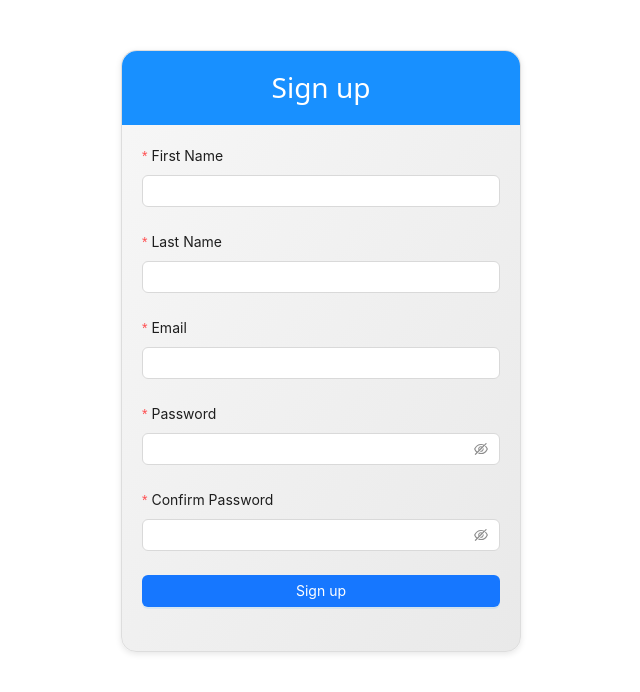
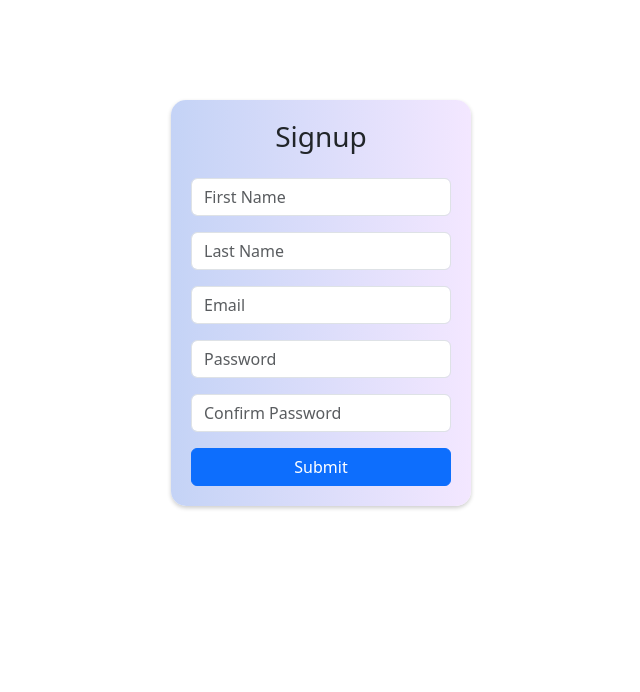
Before and after one commit to jobrack-io/Jobly, a React (Create React App) app in the folder Codebase/jobly-web/: page / in a window 1280 px wide. Shown: the top 692 px of the page, without its empty margins (319-959 px from the left). Built offline with nearby package versions, Linux system fonts and the light colour scheme.

Commit message:
Change UI from Ant Design to Bootstrap

```diff
--- a/Codebase/jobly-web/src/SignupForm.tsx
+++ b/Codebase/jobly-web/src/SignupForm.tsx
@@ -1,132 +1,178 @@
 import React, { useState } from 'react';
-import { Form, Input, Button, notification } from 'antd';
+import axios from 'axios';
 
-const SignupForm = () => {
-  const [loading, setLoading] = useState(false);
+const SignupForm: React.FC = () => {
+  const [formData, setFormData] = useState({
+    firstname: '',
+    lastname: '',
+    email: '',
+    password: '',
+    confirm_password: '',
+  });
 
-  const onFinish = async (values: any) => {
-    setLoading(true);
+  const [formErrors, setFormErrors] = useState({
+    firstname: '',
+    lastname: '',
+    email: '',
+    password: '',
+    confirm_password: '',
+  });
 
-    // Prepare the payload
-    const payload = {
-      firstname: values.firstname,
-      lastname: values.lastname,
-      email: values.email,
-      password: values.password,
+  const handleChange = (event: React.ChangeEvent<HTMLInputElement>) => {
+    const { name, value } = event.target;
+    setFormData({
+      ...formData,
+      [name]: value,
+    });
   };
 
-    try {
-      // Call the backend API
-      const response = await fetch('http://localhost:8080/user/signup', {
-        method: 'POST',
-        headers: {
-          'Content-Type': 'application/json',
-        },
-        body: JSON.stringify(payload),
-      });
+  const validateForm = () => {
+    let isValid = true;
+    const newFormErrors:  { firstname: string; lastname: string; email: string; password: string; confirm_password: string; } = {firstname: "", lastname: "", email: "", password: "", confirm_password: ""};
 
-      // Handle the response
-      if (response.ok) {
-        // Signup successful
-        setTimeout(() => {
-            setLoading(false);
-            notification.success({
-              message: 'Signup Successful',
-              description: 'You have been successfully signed up!',
-            });
-          }, 1000);
-      } else {
-        // Signup failed
-        setTimeout(() => {
-            setLoading(false);
-            notification.error({
-              message: 'Signup Failed',
-              description: 'Something went wrong, please retry!',
-            });
-          }, 1000);
-      }
-    } catch (error) {
-        setTimeout(() => {
-            setLoading(false);
-            notification.error({
-              message: 'Signup Failed',
-              description: 'Something went wrong, please retry!',
-            });
-          }, 1000);
+    // Validate firstname
+    if (!formData.firstname) {
+      isValid = false;
+      newFormErrors.firstname = 'First Name is required';
     }
 
-    setLoading(false);
+    // Validate lastname
+    if (!formData.lastname) {
+      isValid = false;
+      newFormErrors.lastname = 'Last Name is required';
+    }
+
+    // Validate email
+    if (!formData.email) {
+      isValid = false;
+      newFormErrors.email = 'Email is required';
+    } else if (!/\S+@\S+\.\S+/.test(formData.email)) {
+      isValid = false;
+      newFormErrors.email = 'Invalid email format';
+    }
+
+    // Validate password
+    if (!formData.password) {
+      isValid = false;
+      newFormErrors.password = 'Password is required';
+    }
+
+    // Validate confirm_password
+    if (!formData.confirm_password) {
+      isValid = false;
+      newFormErrors.confirm_password = 'Confirm Password is required';
+    } else if (formData.password !== formData.confirm_password) {
+      isValid = false;
+      newFormErrors.confirm_password = 'Passwords do not match';
+    }
+
+    setFormErrors(newFormErrors);
+    return isValid;
   };
 
-  const onFinishFailed = (errorInfo: any) => {
-    console.log('Failed:', errorInfo);
+  const handleSubmit = async (event: React.FormEvent<HTMLFormElement>) => {
+    event.preventDefault();
+
+    if (validateForm()) {
+      // Perform API call using Axios or Fetch here
+      try {
+        await axios.post('http://localhost:8080/user/signup', {
+          firstname: formData.firstname,
+          lastname: formData.lastname,
+          email: formData.email,
+          password: formData.password,
+        });
+        // Handle successful form submission
+        alert('Signup successful!');
+      } catch (error) {
+        // Handle error in form submission
+        alert('Signup failed. Please try again later.');
+      }
+    }
   };
 
   return (
-    <div style={{ width: 400, margin: '50px auto 0', border: '1px solid #ddd', borderRadius: 15, boxShadow: '0 2px 6px rgba(0, 0, 0, 0.1)', background: 'linear-gradient(to bottom right, #f7f7f7, #e9e9e9)' }}>
-      <h3 style={{ textAlign: 'center', padding: '20px 0', background: '#1890ff', color: '#fff', margin: 0, borderTopLeftRadius: 15, borderTopRightRadius: 15 }}>Sign up</h3>
-      <Form
-        onFinish={onFinish}
-        onFinishFailed={onFinishFailed}
-        layout="vertical"
-        style={{ padding: '20px' }}
+    <div
+      style={{
+        width: '300px',
+        margin: '100px auto 0',
+        padding: '20px',
+        borderRadius: '15px',
+        boxShadow: '0 2px 4px rgba(0, 0, 0, 0.2)',
+        background: 'linear-gradient(to right, #c4d3f6, #f3e7ff)',
+      }}
     >
-        <Form.Item
-          label="First Name"
+      <form onSubmit={handleSubmit}>
+        <h3 className="text-center mb-4">Signup</h3>
+        <div className="mb-3">
+          <input
+            type="text"
             name="firstname"
-          rules={[{ required: true, message: 'Please enter your first name' }]}
-        >
-          <Input />
-        </Form.Item>
-
-        <Form.Item
-          label="Last Name"
+            className="form-control"
+            placeholder="First Name"
+            value={formData.firstname}
+            onChange={handleChange}
+          />
+          {formErrors.firstname && (
+            <div className="text-danger">{formErrors.firstname}</div>
+          )}
+        </div>
+        <div className="mb-3">
+          <input
+            type="text"
             name="lastname"
-          rules={[{ required: true, message: 'Please enter your last name' }]}
-        >
-          <Input />
-        </Form.Item>
-
-        <Form.Item
-          label="Email"
+            className="form-control"
+            placeholder="Last Name"
+            value={formData.lastname}
+            onChange={handleChange}
+          />
+          {formErrors.lastname && (
+            <div className="text-danger">{formErrors.lastname}</div>
+          )}
+        </div>
+        <div className="mb-3">
+          <input
+            type="email"
             name="email"
-          rules={[{ required: true, message: 'Please enter your email' }]}
-        >
-          <Input type="email" />
-        </Form.Item>
-
-        <Form.Item
-          label="Password"
+            className="form-control"
+            placeholder="Email"
+            value={formData.email}
+            onChange={handleChange}
+          />
+          {formErrors.email && (
+            <div className="text-danger">{formErrors.email}</div>
+          )}
+        </div>
+        <div className="mb-3">
+          <input
+            type="password"
             name="password"
-          rules={[{ required: true, message: 'Please enter your password' }]}
-        >
-          <Input.Password />
-        </Form.Item>
-
-        <Form.Item
-          label="Confirm Password"
+            className="form-control"
+            placeholder="Password"
+            value={formData.password}
+            onChange={handleChange}
+          />
+          {formErrors.password && (
+            <div className="text-danger">{formErrors.password}</div>
+          )}
+        </div>
+        <div className="mb-3">
+          <input
+            type="password"
             name="confirm_password"
-          rules={[
-            { required: true, message: 'Please confirm your password' },
-            ({ getFieldValue }) => ({
-              validator(_, value) {
-                if (!value || getFieldValue('password') === value) {
-                  return Promise.resolve();
-                }
-                return Promise.reject(new Error('The two passwords do not match'));
-              },
-            }),
-          ]}
-        >
-          <Input.Password />
-        </Form.Item>
-
-        <Form.Item>
-          <Button type="primary" htmlType="submit" loading={loading} block>
-            Sign up
-          </Button>
-        </Form.Item>
-      </Form>
+            className="form-control"
+            placeholder="Confirm Password"
+            value={formData.confirm_password}
+            onChange={handleChange}
+          />
+          {formErrors.confirm_password && (
+            <div className="text-danger">{formErrors.confirm_password}</div>
+          )}
+        </div>
+        <button type="submit" className="btn btn-primary w-100">
+          Submit
+        </button>
+      </form>
     </div>
   );
 };
--- a/Codebase/jobly-web/src/index.tsx
+++ b/Codebase/jobly-web/src/index.tsx
@@ -1,11 +1,22 @@
 import React from 'react';
-import ReactDOM from 'react-dom';
+import ReactDOM from 'react-dom/client';
+import './index.css';
 import App from './App';
-import 'bootstrap/dist/css/bootstrap.min.css';
+import reportWebVitals from './reportWebVitals';
+import 'bootstrap/dist/css/bootstrap.css';
+import 'bootstrap/dist/js/bootstrap.bundle.js';
 
-ReactDOM.render(
+
+const root = ReactDOM.createRoot(
+  document.getElementById('root') as HTMLElement
+);
+root.render(
   <React.StrictMode>
     <App />
-  </React.StrictMode>,
-  document.getElementById('root')
+  </React.StrictMode>
 );
+
+// If you want to start measuring performance in your app, pass a function
+// to log results (for example: reportWebVitals(console.log))
+// or send to an analytics endpoint. Learn more: https://bit.ly/CRA-vitals
+reportWebVitals();
```
Lines whose indentation alone changed are shown as unchanged.
